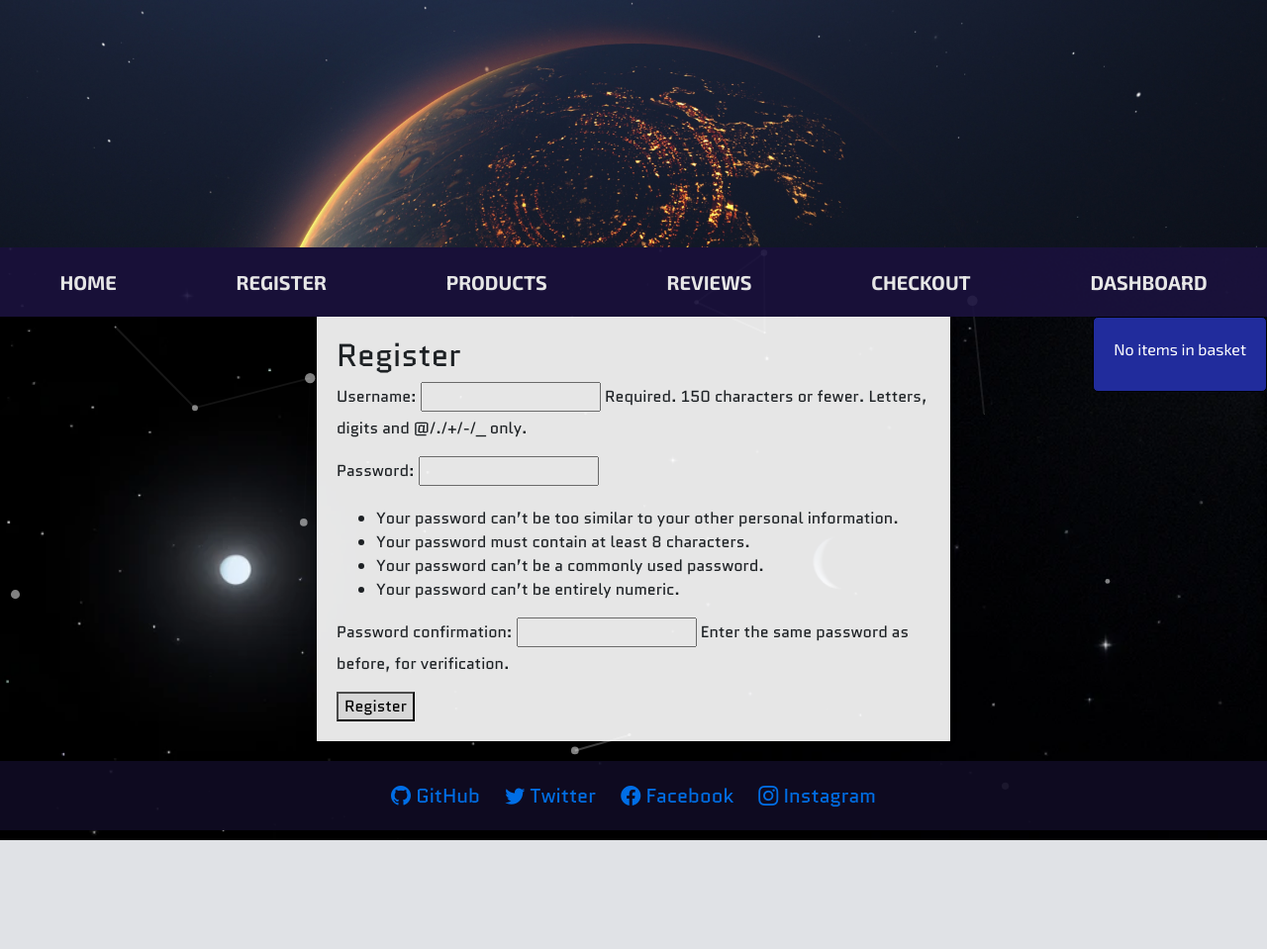
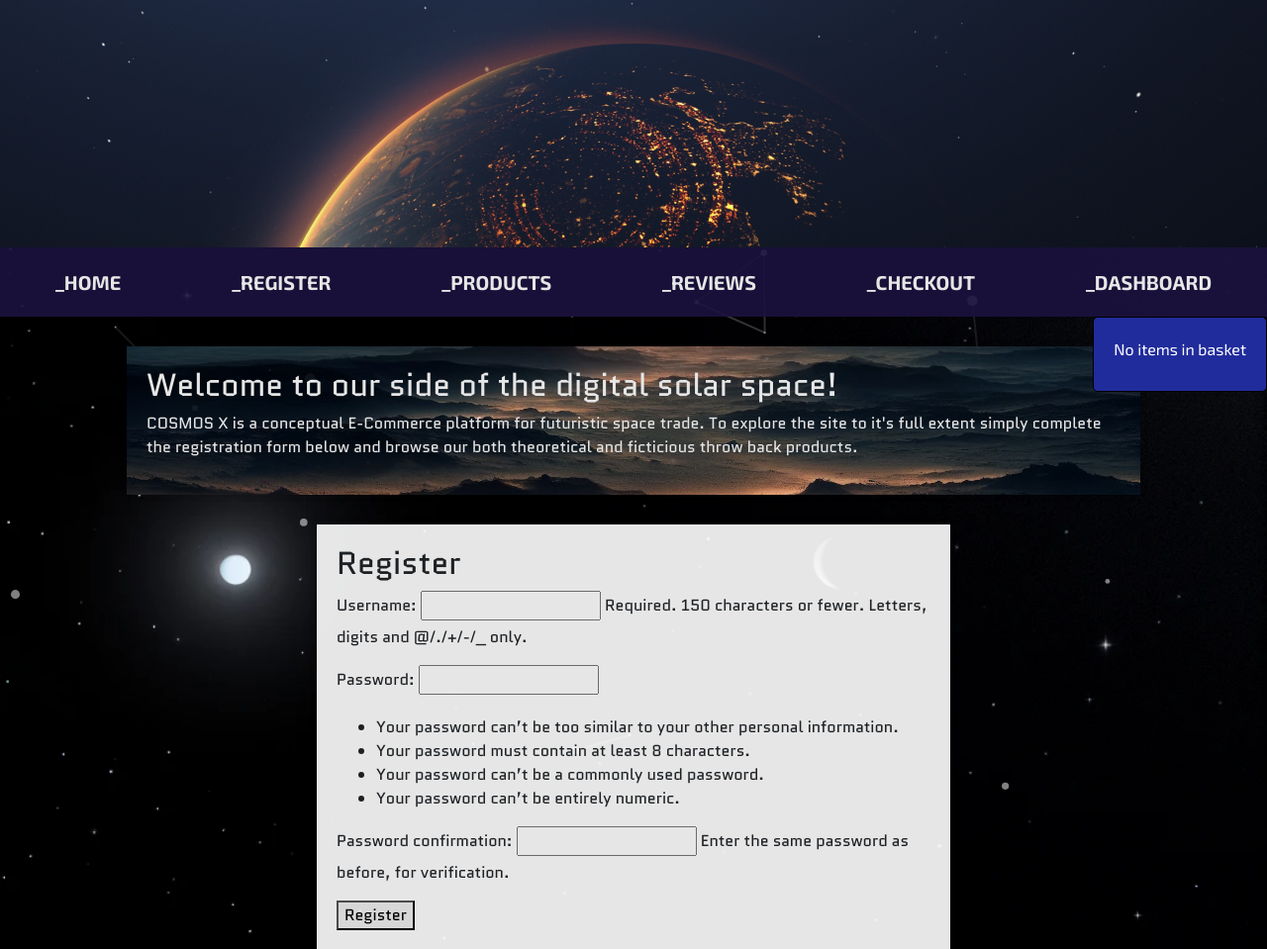
Before and after one commit to JoeMille/milestone-4, a Django app: page /register/ in a window 1280 px wide. Shown: the top 959 px of the page at 99% size. Before the commit the page ends 849 px from the top, so only its background shows below. Run offline with Django 3.2, Linux system fonts and the light colour scheme; some libraries are stand-ins or nearby versions.

Commit message:
Created about section

```diff
--- a/catalog/templates/catalog/base.html
+++ b/catalog/templates/catalog/base.html
@@ -27,12 +27,13 @@
     <section class="site-nav">
         <nav>
             <ul>
-                <li><a href="{% url 'index' %}">HOME</a></li>
-                <li><a href="{% url 'register' %}">REGISTER</a></li>
-                <li><a href="{% url 'products' %}">PRODUCTS</a></li>
-                <li><a href="{% url 'reviews' %}">REVIEWS</a></li>
-                <li><a href="{% url 'checkout' %}">CHECKOUT</a></li>
-                <li><a href="{% url 'dashboard' %}">DASHBOARD</a></li>
+                <li><a href="{% url 'index' %}">_HOME</a></li>
+                <li><a href="{% url 'register' %}">_REGISTER</a></li>
+                <li><a href="{% url 'products' %}">_PRODUCTS</a></li>
+                <li><a href="{% url 'reviews' %}">_REVIEWS</a></li>
+                <li><a href="{% url 'checkout' %}">_CHECKOUT</a></li>
+                <li><a href="{% url 'dashboard' %}">_DASHBOARD</a></li>
+
             </ul>
         </nav>
     </section>
--- a/catalog/templates/catalog/register.html
+++ b/catalog/templates/catalog/register.html
@@ -3,6 +3,19 @@
 
 
 {% block content %}
+
+
+<div class="register-about">
+    <h2>Welcome to our side of the digital solar space!</h2>
+    <p>COSMOS X is a conceptual E-Commerce platform for futuristic space trade.
+        To explore the site to it's full extent simply complete the registration form below and browse
+        our both theoretical and ficticious throw back products.</p>
+</div>
+
+
+
+
+
 
 <div class="user-registration">
 <h2>Register</h2>
--- a/static/catalog/css/style.css
+++ b/static/catalog/css/style.css
@@ -170,9 +170,10 @@ nav ul li a:hover {
 
 /* image carousel styling */
 .image-carousel {
-    margin-bottom: 100px;
     margin-top: 150px;
+    margin-bottom: 200px;
 }
+
 .carousel {
     max-height: 400px;
     max-width: 400px;
@@ -252,6 +253,24 @@ nav ul li a:hover {
 
 
 /* REGISTER PAGE styling */
+
+
+.register-about {
+    font-family: "Quantico", sans-serif;
+    color: white;
+    background-image: url(../images/mars-sunrise.webp);
+    background-position: center;
+    background-repeat: none;
+    background-size: cover;
+    padding: 20px;
+    margin: auto;
+    margin-top: 30px;
+    margin-bottom: 30px;
+    width: 80%;
+    box-shadow: 0px 0px 10px rgba(0, 0, 0, 0.1);
+    opacity: 0.9;
+
+}
 
 .user-registration {
     font-family: "Quantico", sans-serif;
@@ -418,7 +437,7 @@ nav ul li a:hover {
     background-image: url(../images/dark-planet1.PNG);
     background-size: cover;
     background-repeat: no-repeat;
-    margin-bottom: 50px;
+    margin-bottom: 100px;
     border-radius: 5px;
     height: 250px;
     display: flex;
```
Also changed, not shown: catalog/templates/catalog/index.html (+8 -0 lines), dashboard/views.py (+0 -18 lines), catalog/views.py (line endings or trailing spaces), static/catalog/images/mars-sunrise.webp (added), static/catalog/images/orb-ai.webp (added).
